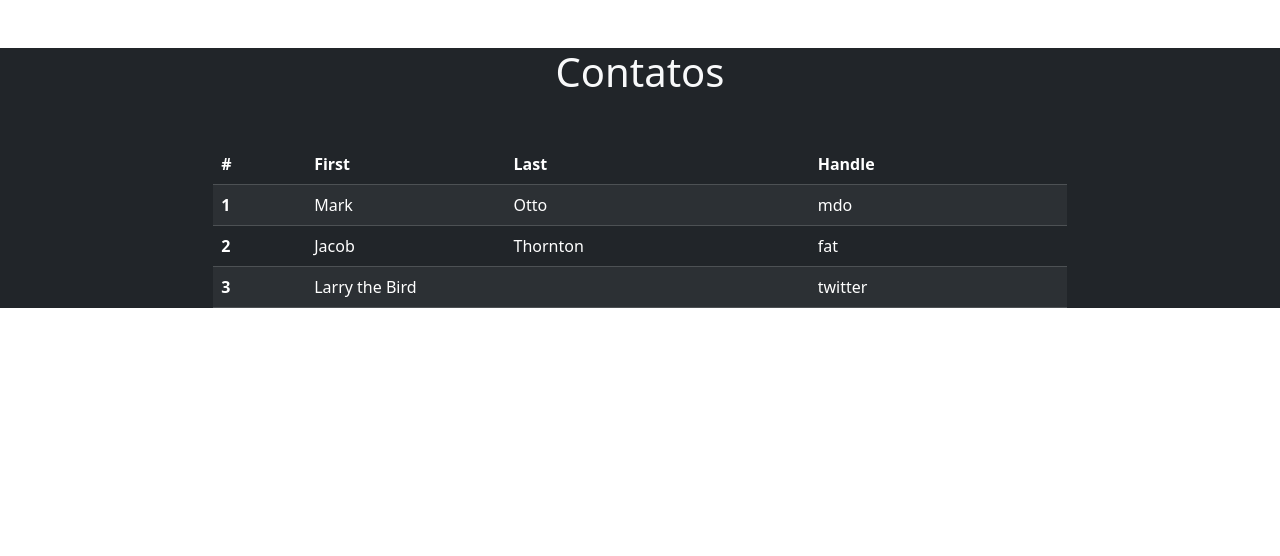
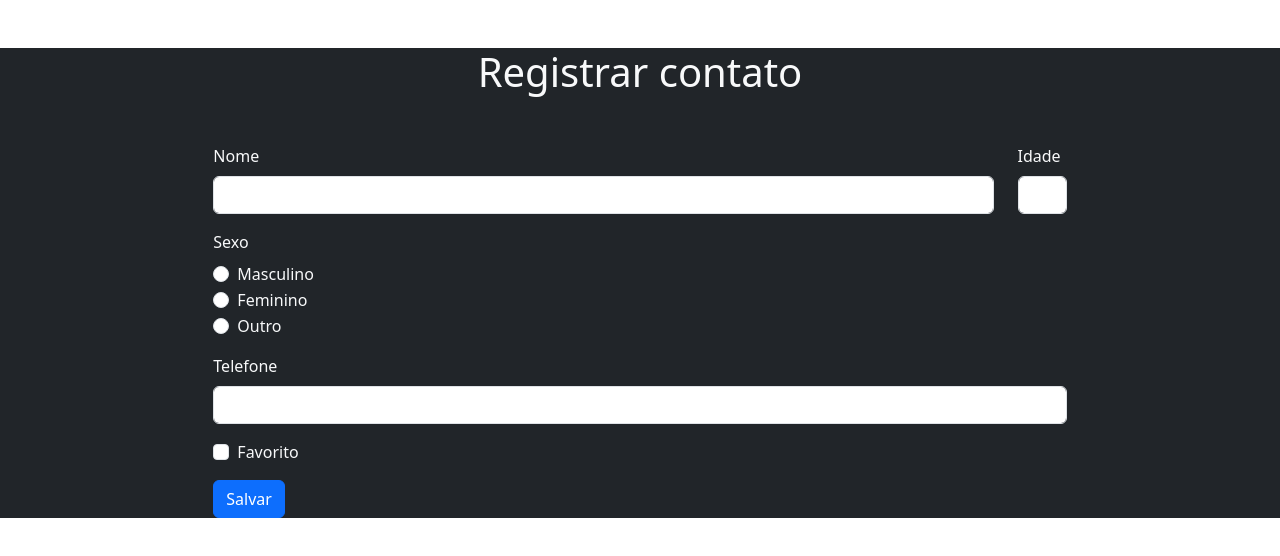
Before and after one commit to Rodrigokaki/Agenda-Frontend-Angular, an Angular app: page / in a window 1280 px wide. Shown: the top 556 px of the page. Built offline with nearby package versions, Linux system fonts and the light colour scheme.

Commit message:
Estrutura inicial do componente register

```diff
--- a/src/app/app.component.html
+++ b/src/app/app.component.html
@@ -1 +1 @@
-<app-contacts></app-contacts>
+<app-register></app-register>
--- a/src/app/register/register.component.html
+++ b/src/app/register/register.component.html
@@ -1 +1,61 @@
-<p>register works!</p>
+<body class="bg-dark text-light">
+
+
+    <div class="col-8 m-auto">
+
+        <h1 class="text-center my-5">Registrar contato</h1>
+
+        <form>
+
+            <div class="row">
+                <div class="mb-3 col-11">
+                  <label for="exampleInputEmail1" class="form-label">Nome</label>
+                  <input type="email" class="form-control" id="exampleInputEmail1" aria-describedby="emailHelp">
+                </div>
+                <div class="col-1">
+                  <label for="exampleInputPassword1" class="form-label">Idade</label>
+                  <input type="password" class="form-control" id="exampleInputPassword1">
+                </div>
+            </div>
+
+            <div class="mb-3">
+                <label for="exampleInputEmail1" class="form-label">Sexo</label>
+                <div class="form-check">
+                    <input class="form-check-input" type="radio" name="flexRadioDefault" id="flexRadioDefault1">
+                    <label class="form-check-label" for="flexRadioDefault1">
+                        Masculino
+                    </label>
+                </div>
+                <div class="form-check">
+                    <input class="form-check-input" type="radio" name="flexRadioDefault" id="flexRadioDefault2">
+                    <label class="form-check-label" for="flexRadioDefault2">
+                        Feminino
+                    </label>
+                </div>
+                <div class="form-check">
+                    <input class="form-check-input" type="radio" name="flexRadioDefault" id="flexRadioDefault2">
+                    <label class="form-check-label" for="flexRadioDefault2">
+                        Outro
+                    </label>
+                </div>
+            </div>
+
+            <div class="row">
+                <div class="mb-3">
+                  <label for="exampleInputEmail1" class="form-label">Telefone</label>
+                  <input type="email" class="form-control" id="exampleInputEmail1" aria-describedby="emailHelp">
+                </div>
+            </div>
+
+            <div class="mb-3 form-check">
+                <input type="checkbox" class="form-check-input" id="exampleCheck1">
+                <label class="form-check-label" for="exampleCheck1">Favorito</label>
+            </div>
+
+            <button type="submit" class="btn btn-primary">Salvar</button>
+
+          </form>
+
+    </div>
+
+</body>
```
